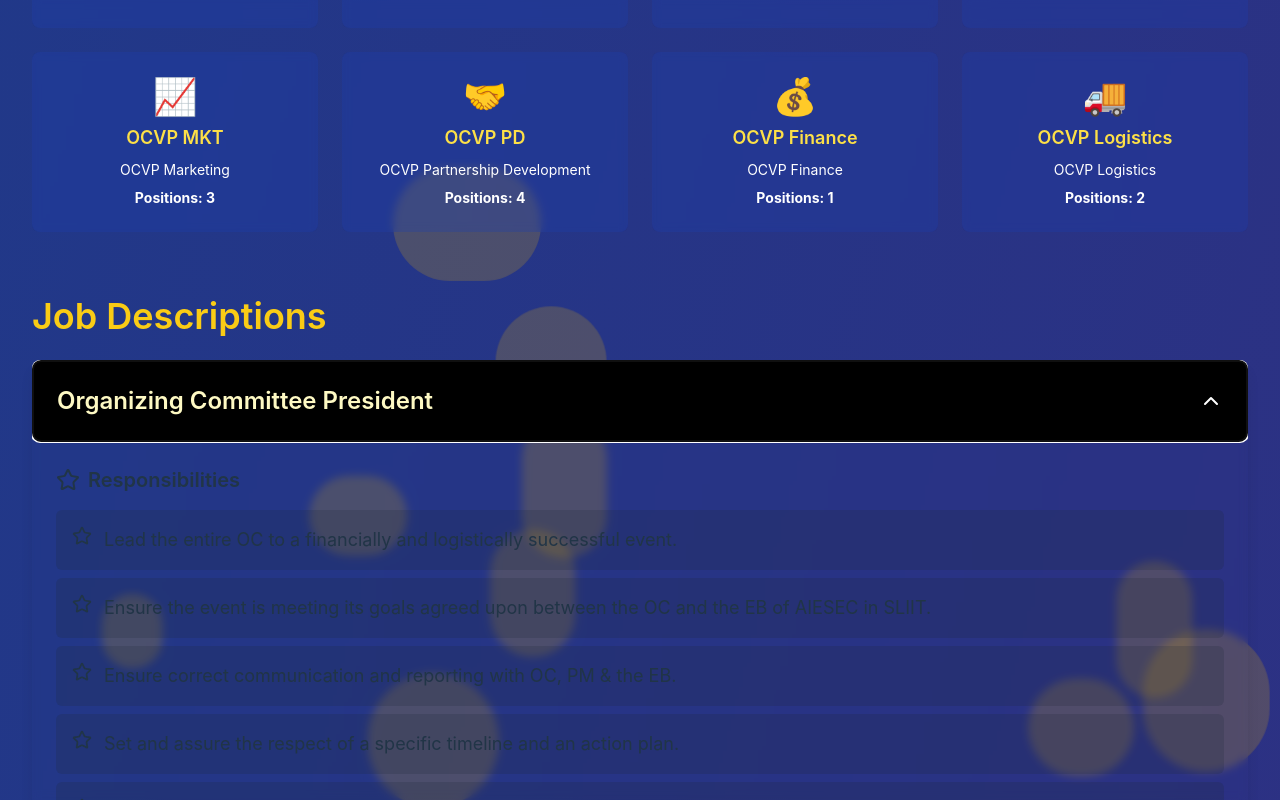
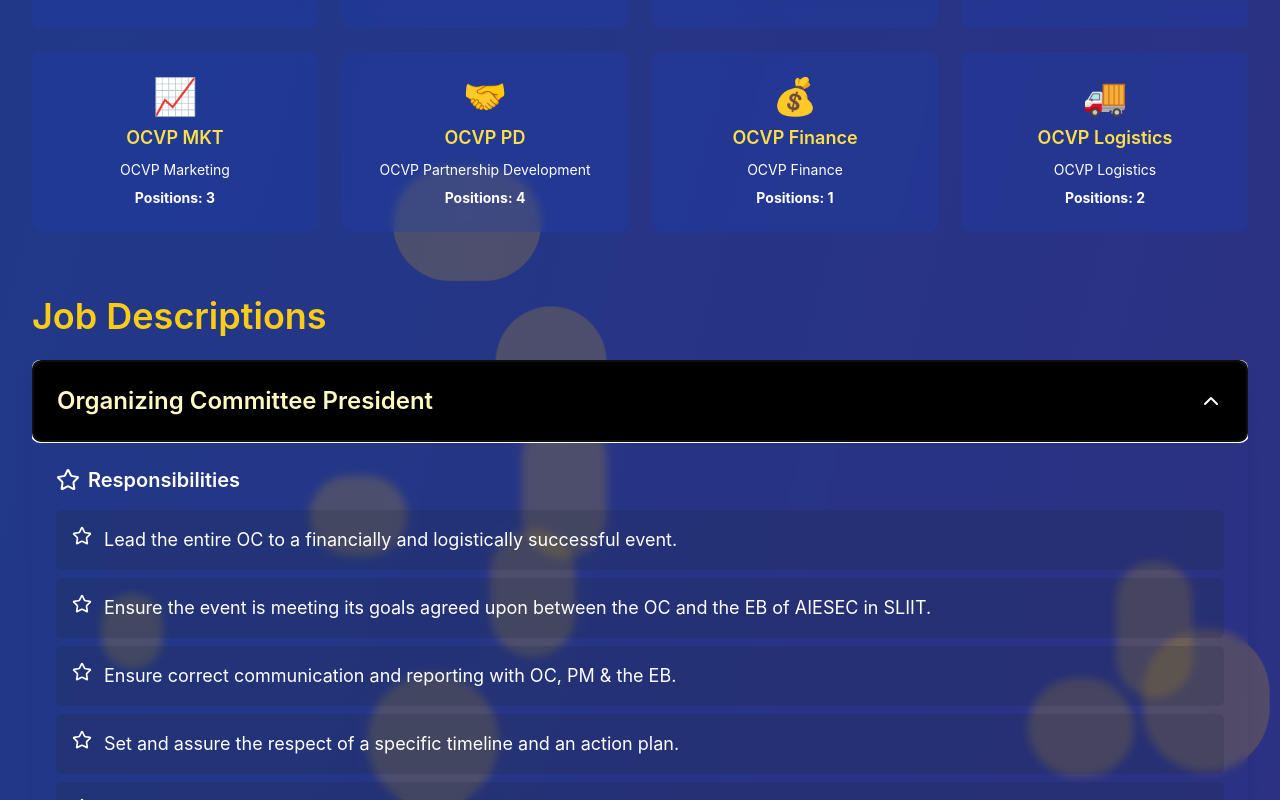
Before and after one commit to icy-r/aiesec_legacy-24, a React (Vite) app: page / in a window 1280 px wide. Both pictures are taken after a click on the button "Organizing Committee President". Shown: the part 1498-2298 px from the top of the page. Built offline with nearby package versions, Linux system fonts and the light colour scheme.

Commit message:
fixed so many things, cant explain since no one cares.

```diff
--- a/src/AiesecLegacy2024.jsx
+++ b/src/AiesecLegacy2024.jsx
@@ -71,7 +71,7 @@
                      >
                          <div className="p-6 space-y-8">
                              <section>
-                                 <h4 className="text-xl font-semibold mb-4 flex items-center">
+                                 <h4 className="text-xl text-white font-semibold mb-4 flex items-center">
                                      <Star className="mr-2 " size={24}/>
                                      Responsibilities
                                  </h4>
@@ -79,7 +79,7 @@
                                      {description.responsibilities.map((item, index) => (
                                          <motion.li
                                              key={index}
-                                             className="text-lg flex items-start bg-gray-800 bg-opacity-20 p-4 rounded-md"
+                                             className="text-lg text-white flex items-start bg-gray-800 bg-opacity-20 p-4 rounded-md"
                                              initial={{opacity: 0, x: -20}}
                                              animate={{opacity: 1, x: 0}}
                                              transition={{delay: index * 0.1}}
@@ -91,7 +91,7 @@
                                  </ul>
                              </section>
                              <section>
-                                 <h4 className="text-xl font-semibold mb-4 flex items-center">
+                                 <h4 className="text-xl text-white font-semibold mb-4 flex items-center">
                                      <Briefcase className="mr-2 text-blue-400" size={24}/>
                                      Experience
                                  </h4>
@@ -99,7 +99,7 @@
                                      {description.experience.map((item, index) => (
                                          <motion.li
                                              key={index}
-                                             className="text-lg flex items-start bg-gray-800 bg-opacity-20 p-4 rounded-md"
+                                             className="text-lg text-white flex items-start bg-gray-800 bg-opacity-20 p-4 rounded-md"
                                              initial={{opacity: 0, x: -20}}
                                              animate={{opacity: 1, x: 0}}
                                              transition={{delay: index * 0.1}}
@@ -111,15 +111,15 @@
                                  </ul>
                              </section>
                              <section>
-                                 <h4 className="text-xl font-semibold mb-4 flex items-center">
-                                     <BarChart className="mr-2 text-green-400" size={24}/>
+                                 <h4 className="text-xl text-white font-semibold mb-4 flex items-center">
+                                     <BarChart className="mr-2  text-green-400" size={24}/>
                                      KPIs / MoS
                                  </h4>
                                  <ul className="space-y-2">
                                      {description.kpis.map((item, index) => (
                                          <motion.li
                                              key={index}
-                                             className="text-lg flex items-start bg-gray-800 bg-opacity-20 p-4 rounded-md"
+                                             className="text-lg text-white flex items-start bg-gray-800 bg-opacity-20 p-4 rounded-md"
                                              initial={{opacity: 0, x: -20}}
                                              animate={{opacity: 1, x: 0}}
                                              transition={{delay: index * 0.1}}
```
